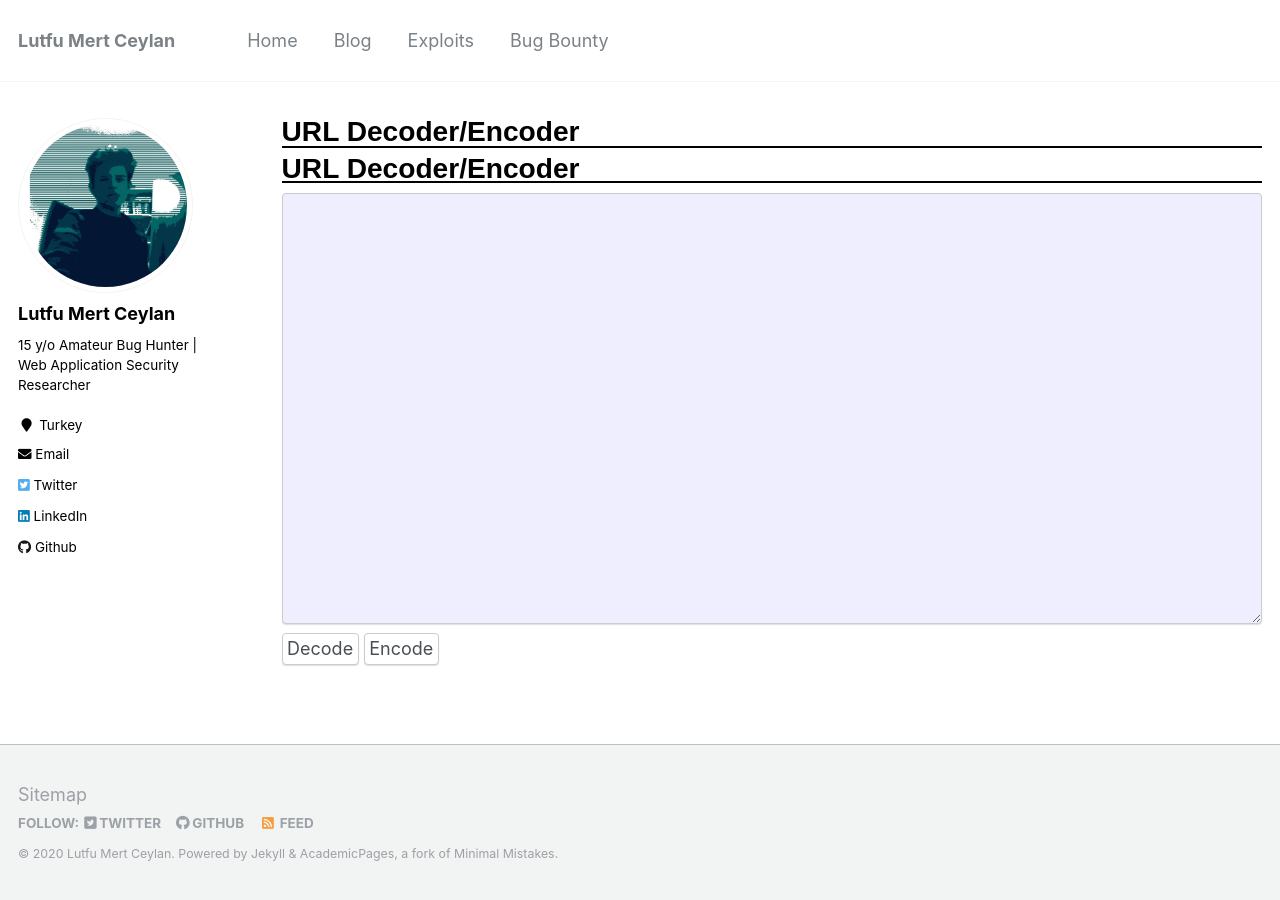
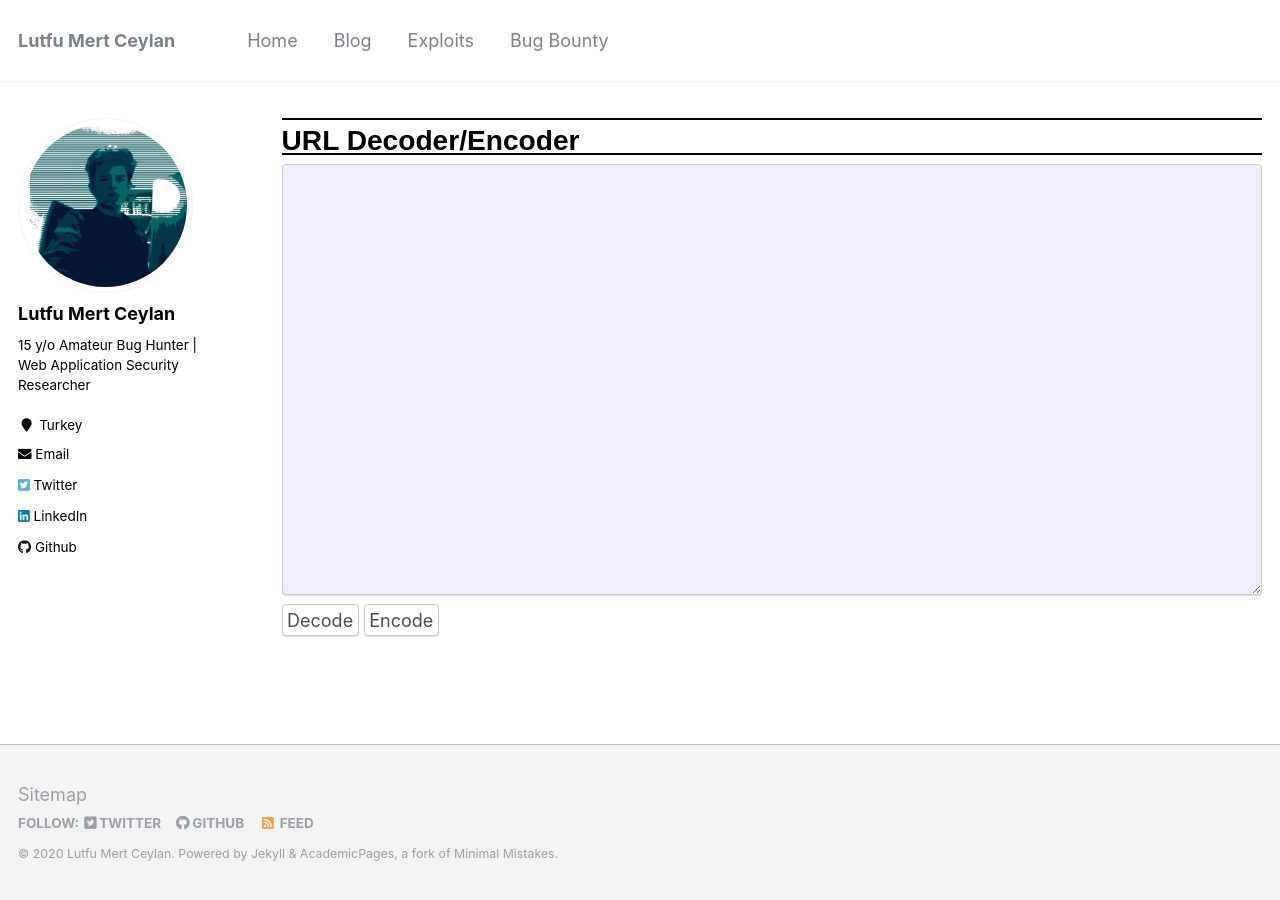
Before and after one commit to lutfumertceylan/mywebsite, a Jekyll site: the page built from tools/url-dencoder.md, in a window 1280 px wide. Built offline with Jekyll 4.4.1, drawn with Linux system fonts in a browser that asks for light colours; our own code applies the rules of GitHub Pages for plain Markdown files.

Commit message:
Update url-dencoder.md

```diff
--- a/tools/url-dencoder.md
+++ b/tools/url-dencoder.md
@@ -6,7 +6,7 @@ redirect_from:
   - /url-dencoder
 ---
 
-# URL Decoder/Encoder
+<h1>URL Decoder/Encoder</h1>
 
 <head>
 <style type="text/css">
```
